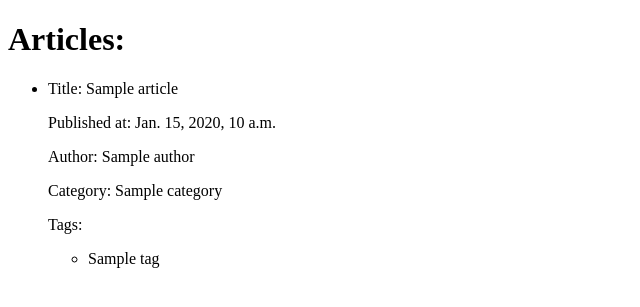
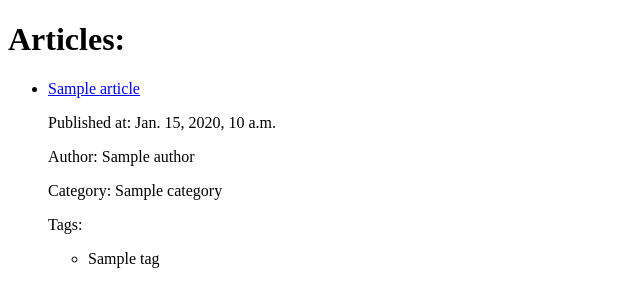
Before and after one commit to VladimirChukavin/django_app, a Django app: template training_django_project/blogapp/templates/blogapp/article_list.html in a window 1280 px wide. Shown: the top 307 px of the page, without its empty margins (0-640 px from the left). Run offline with Django 4.2, Linux system fonts and the light colour scheme; the template is opened without the code that fills it: most values are stand-ins (such as "Sample title", 1, 10 or a date in 2020).

Commit message:
Добавил ссылку в названии статьи.

```diff
--- a/training_django_project/blogapp/templates/blogapp/article_list.html
+++ b/training_django_project/blogapp/templates/blogapp/article_list.html
@@ -1,7 +1,7 @@
 {% extends "blogapp/base.html" %}
 
 {% block title %}
-Articles list
+Articles
 {% endblock %}
 
 {% block content %}
@@ -11,7 +11,9 @@ Articles list
     <ul>
         {% for article in articles %}
         <li>
-            <p>Title: {{ article.title }}</p>
+            <p>
+                <a href="{% url 'blogapp:article' pk=article.pk %}">{{ article.title }}</a>
+            </p>
             <p>Published at: {{ article.pub_date }}</p>
             <p>Author: {{ article.author.name }}</p>
             <p>Category: {{ article.category.name }}</p>
```
